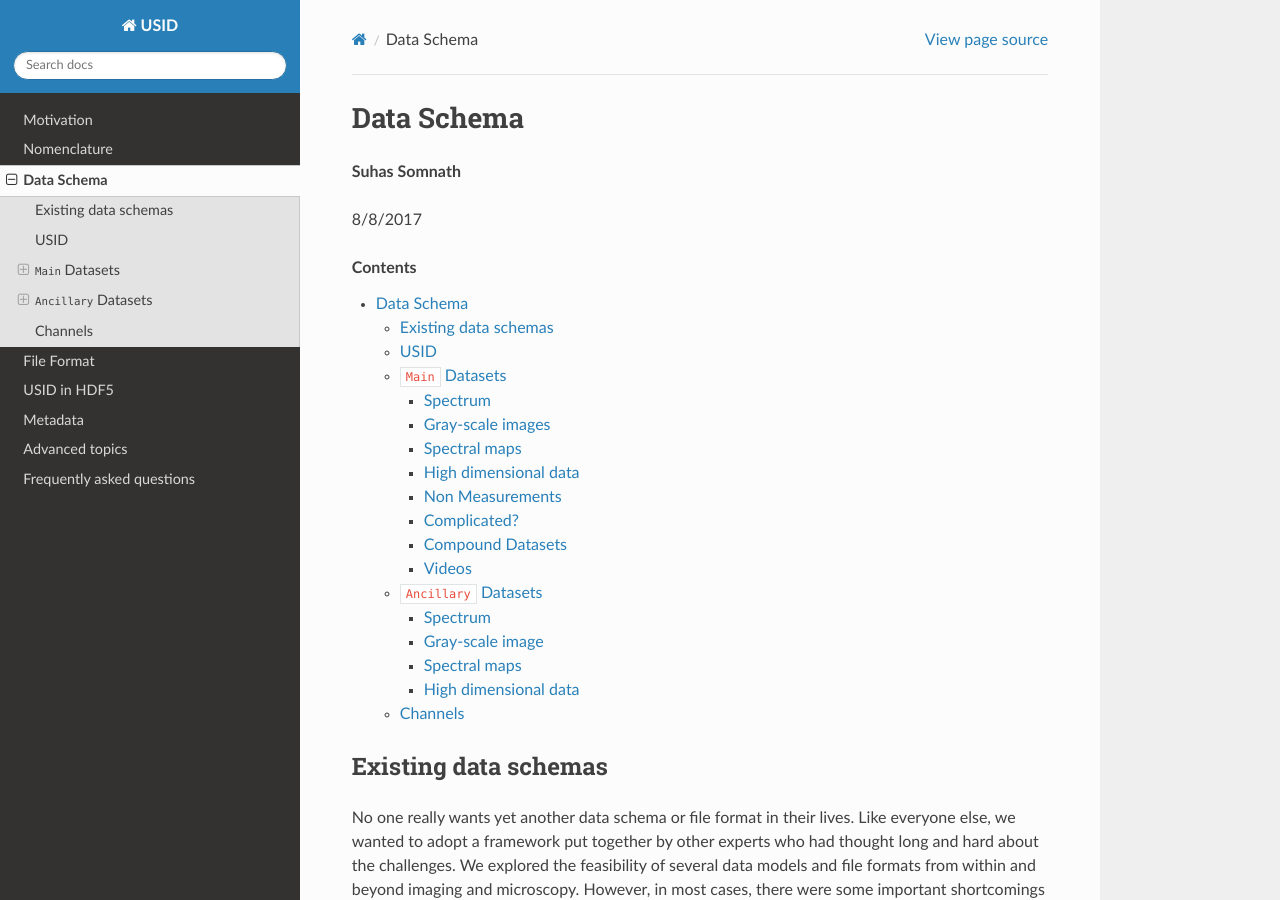
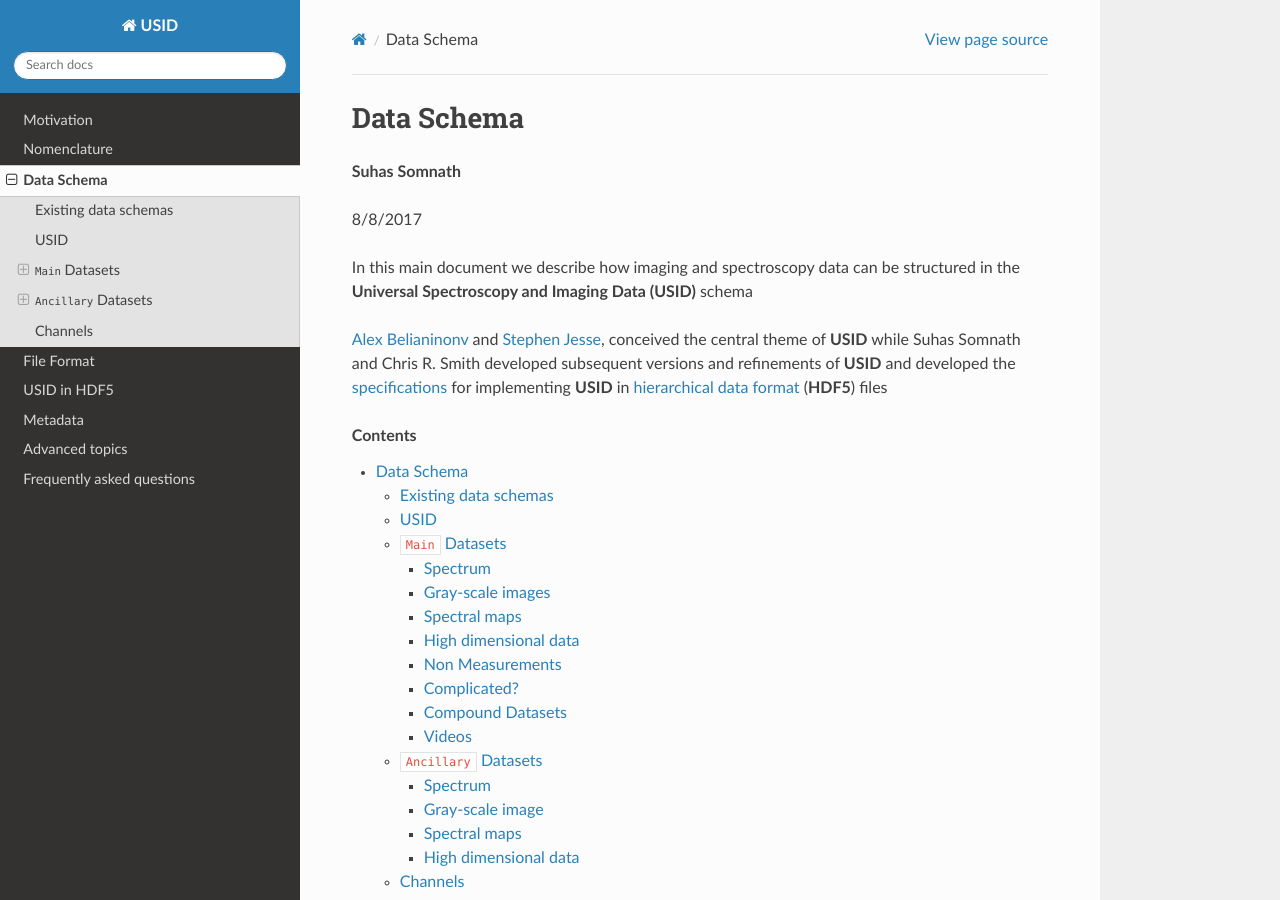
Before and after one commit to pycroscopy/UISD, a Sphinx documentation site: the page built from docs/usid_model.rst, in a window 1280 px wide and 900 px high. Built offline with Sphinx 7.4.7 and the Read the Docs theme 2.0.0, drawn with Linux system fonts in a browser that asks for light colours; pages that are not in the unit, such as notebooks, are missing from menus; the version number could not be read and is left out.

Commit message:
Added credits to Alex and Stephen

```diff
--- a/docs/index.rst
+++ b/docs/index.rst
@@ -24,8 +24,9 @@ and we intend to make necessary changes to satisfy all the recommendations put f
 Related projects
 ----------------
 * `pyUSID <../pyUSID/about.html>`_ provides a convenient python interface to read and write to h5USID files.
+
 * `pycroscopy <../pycroscopy/about.html>`_  has several tools for `translating <../pycroscopy/translators.html>`_ data
-  from proprietary files generated from popular microscopes into h5USID files
+  from proprietary files generated from popular scanning probe and scanning transmission electron microscopes into h5USID files
 
 More information
 ----------------
--- a/docs/usid_model.rst
+++ b/docs/usid_model.rst
@@ -4,6 +4,13 @@ Data Schema
 **Suhas Somnath**
 
 8/8/2017
+
+In this main document we describe how imaging and spectroscopy data can be structured in the **Universal Spectroscopy and Imaging Data (USID)** schema
+
+`Alex Belianinonv <https://www.ornl.gov/staff-profile/alex-belianinov>`_ and
+`Stephen Jesse <https://scholar.google.com/citations?user=uiTAx2cAAAAJ&hl=en>`_,
+conceived the central theme of **USID** while Suhas Somnath and Chris R. Smith developed subsequent versions and refinements
+of **USID** and developed the `specifications <./h5_usid.html>`_ for implementing **USID** in `hierarchical data format <./file_format.html>`_ (**HDF5**) files
 
 .. contents::
 
```
